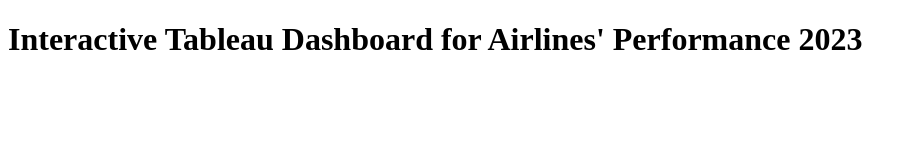
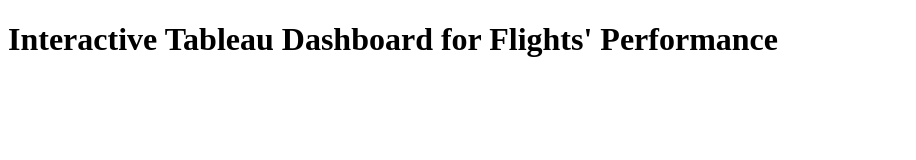
Before and after one commit to andrea-cas/tableau-dash, a plain HTML site: page index.html in a window 1280 px wide. Shown: the whole page, without its empty margins (0-916 px from the left). Drawn offline with Linux system fonts and the light colour scheme.

Commit message:
Rename index.html

```diff
--- a/index.html
+++ b/index.html
@@ -6,7 +6,7 @@
     <title>Interactive Dashboard</title>
 </head>
 <body>
-    <h1>Interactive Tableau Dashboard for Airlines' Performance 2023</h1>
+    <h1>Interactive Tableau Dashboard for Flights' Performance</h1>
     <div class='tableauPlaceholder' id='viz1715915947127' style='position: relative'>
         <noscript>
             <a href='#'><img alt=' ' src='https:&#47;&#47;public.tableau.com&#47;static&#47;images&#47;Ai&#47;AirlinePerformanceMetricsDashboardfor2023&#47;Dashboard&#47;1_rss.png' style='border: none' /></a>
```
